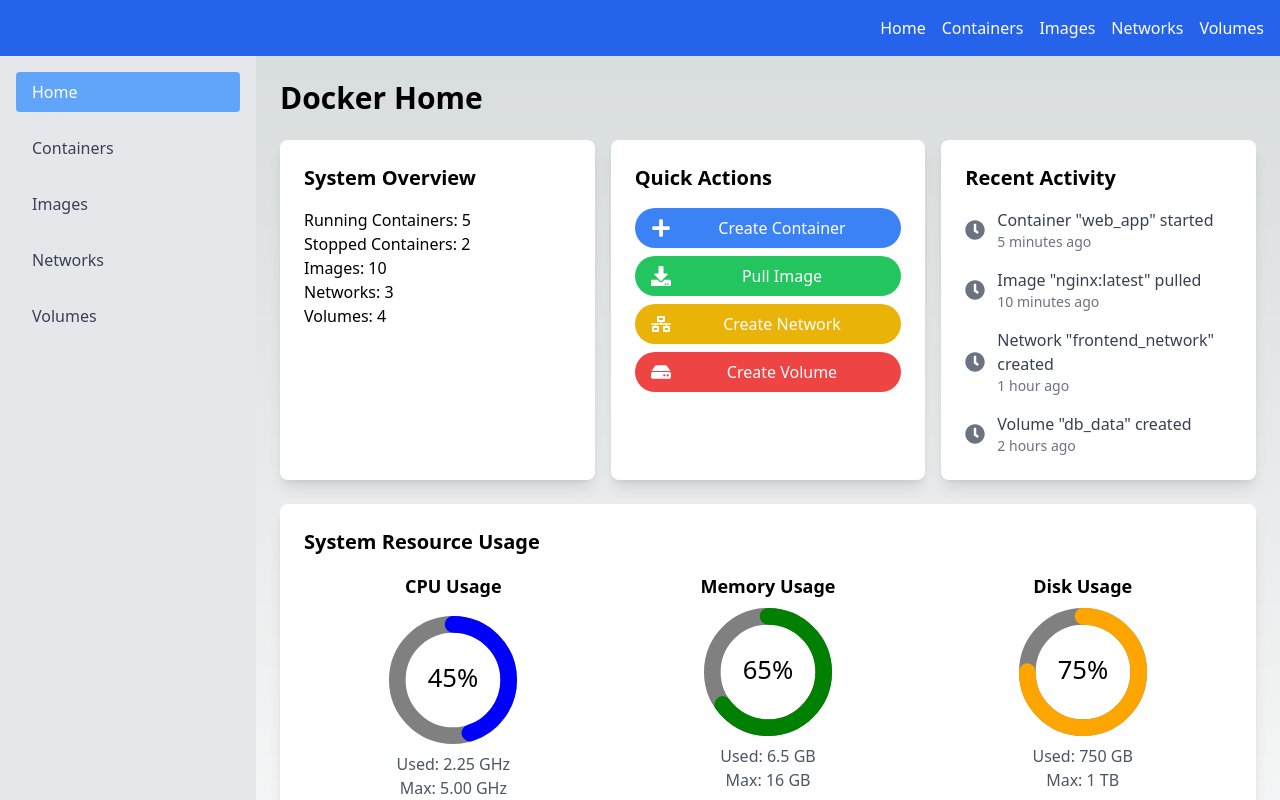
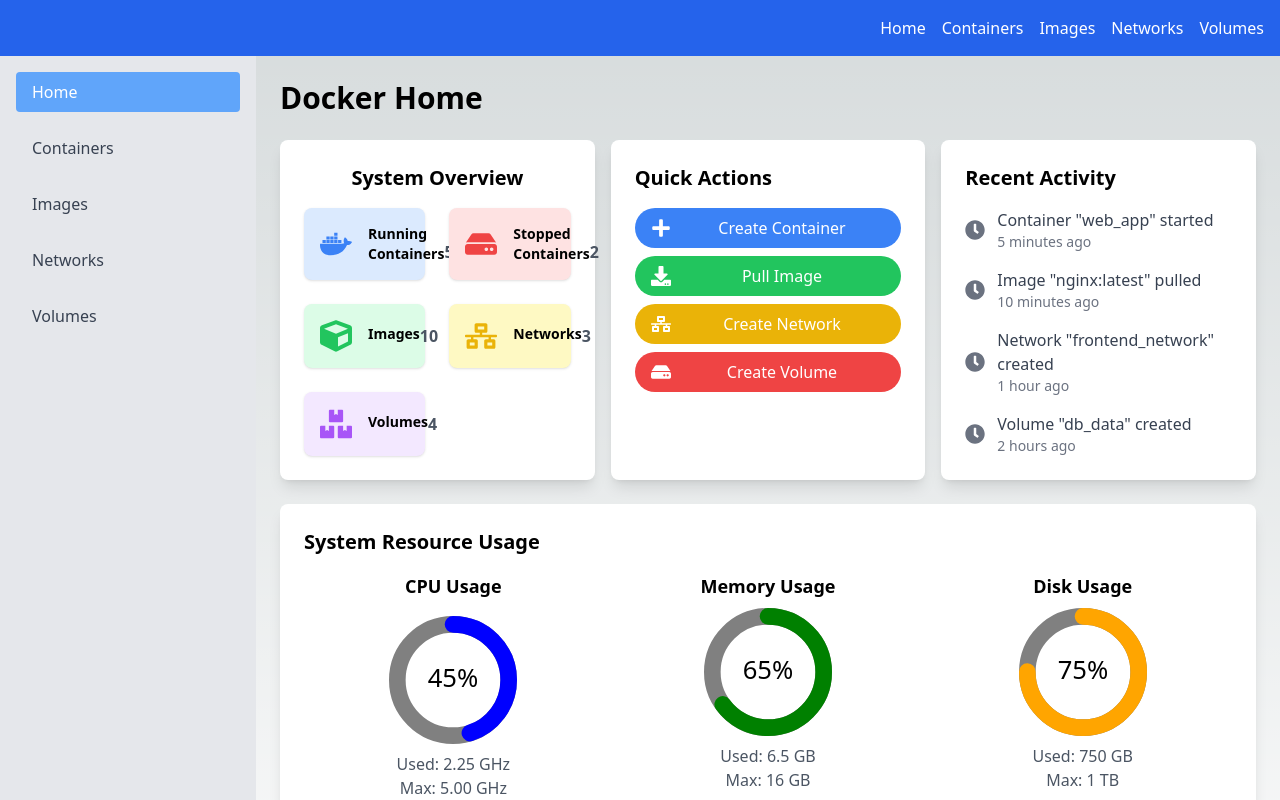
Before and after one commit to yeoniii20/docker_GUI, a Next.js app: page / in a window 1280 px wide. Shown: the top 800 px of the page. Built offline with nearby package versions, Linux system fonts and the light colour scheme.

Commit message:
style: add icon

```diff
--- a/src/app/components/home/systemOverView.tsx
+++ b/src/app/components/home/systemOverView.tsx
@@ -1,15 +1,85 @@
+"use client";
+
+import React from "react";
+import {
+  FaDocker,
+  FaHdd,
+  FaNetworkWired,
+  FaCube,
+  FaBoxes,
+} from "react-icons/fa";
+
+const systemOverviewData = [
+  {
+    id: 1,
+    bgColor: "bg-blue-100",
+    icon: (
+      <FaDocker className="text-blue-500 w-6 h-6 sm:w-8 sm:h-8 mr-3 sm:mr-4 flex-shrink-0" />
+    ),
+    title: "Running Containers",
+    value: "5",
+  },
+  {
+    id: 2,
+    bgColor: "bg-red-100",
+    icon: (
+      <FaHdd className="text-red-500 w-6 h-6 sm:w-8 sm:h-8 mr-3 sm:mr-4 flex-shrink-0" />
+    ),
+    title: "Stopped Containers",
+    value: "2",
+  },
+  {
+    id: 3,
+    bgColor: "bg-green-100",
+    icon: (
+      <FaCube className="text-green-500 w-6 h-6 sm:w-8 sm:h-8 mr-3 sm:mr-4 flex-shrink-0" />
+    ),
+    title: "Images",
+    value: "10",
+  },
+  {
+    id: 4,
+    bgColor: "bg-yellow-100",
+    icon: (
+      <FaNetworkWired className="text-yellow-500 w-6 h-6 sm:w-8 sm:h-8 mr-3 sm:mr-4 flex-shrink-0" />
+    ),
+    title: "Networks",
+    value: "3",
+  },
+  {
+    id: 5,
+    bgColor: "bg-purple-100",
+    icon: (
+      <FaBoxes className="text-purple-500 w-6 h-6 sm:w-8 sm:h-8 mr-3 sm:mr-4 flex-shrink-0" />
+    ),
+    title: "Volumes",
+    value: "4",
+  },
+];
+
 const SystemOverView = () => {
   return (
-    <>
-      <div className="bg-white p-6 rounded-lg shadow-lg">
-        <h2 className="text-xl font-semibold mb-4">System Overview</h2>
-        <p>Running Containers: 5</p>
-        <p>Stopped Containers: 2</p>
-        <p>Images: 10</p>
-        <p>Networks: 3</p>
-        <p>Volumes: 4</p>
+    <div className="bg-white p-4 sm:p-6 rounded-lg shadow-lg">
+      <h2 className="text-lg sm:text-xl font-semibold mb-4 text-center">
+        System Overview
+      </h2>
+      <div className="grid grid-cols-1 sm:grid-cols-2 lg:grid-cols-2 gap-4 sm:gap-6">
+        {systemOverviewData.map((item) => (
+          <div
+            key={item.id}
+            className={`flex items-center ${item.bgColor} p-3 sm:p-4 rounded-lg shadow`}
+          >
+            {item.icon}
+            <div className="flex justify-between w-full">
+              <p className="text-base sm:text-sm font-semibold">{item.title}</p>
+              <p className="text-gray-600 text-sm sm:text-base font-semibold self-end">
+                {item.value}
+              </p>
+            </div>
+          </div>
+        ))}
       </div>
-    </>
+    </div>
   );
 };
 
```
